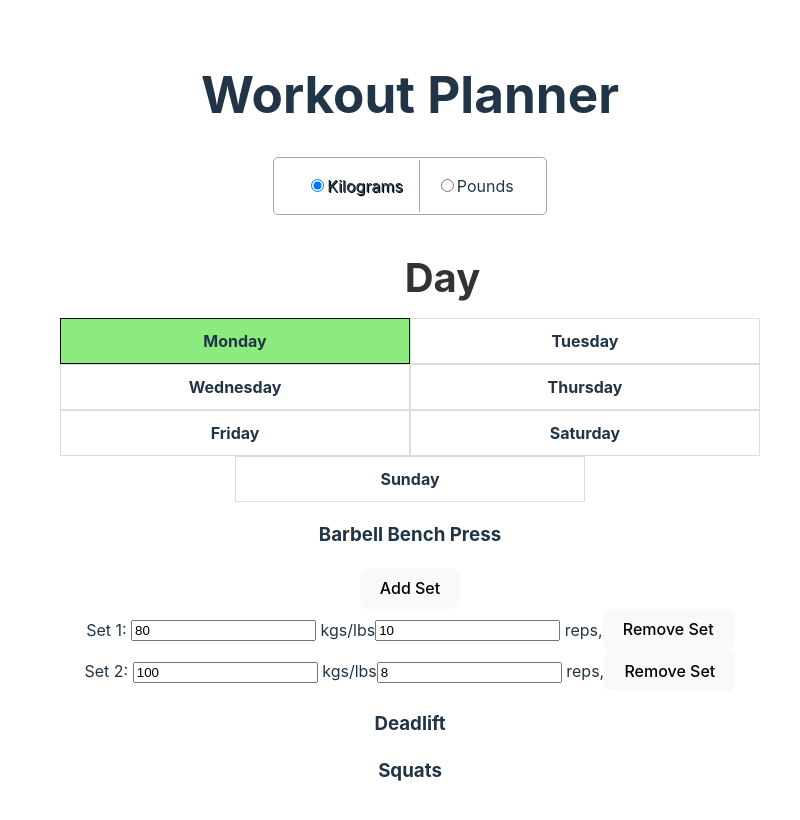
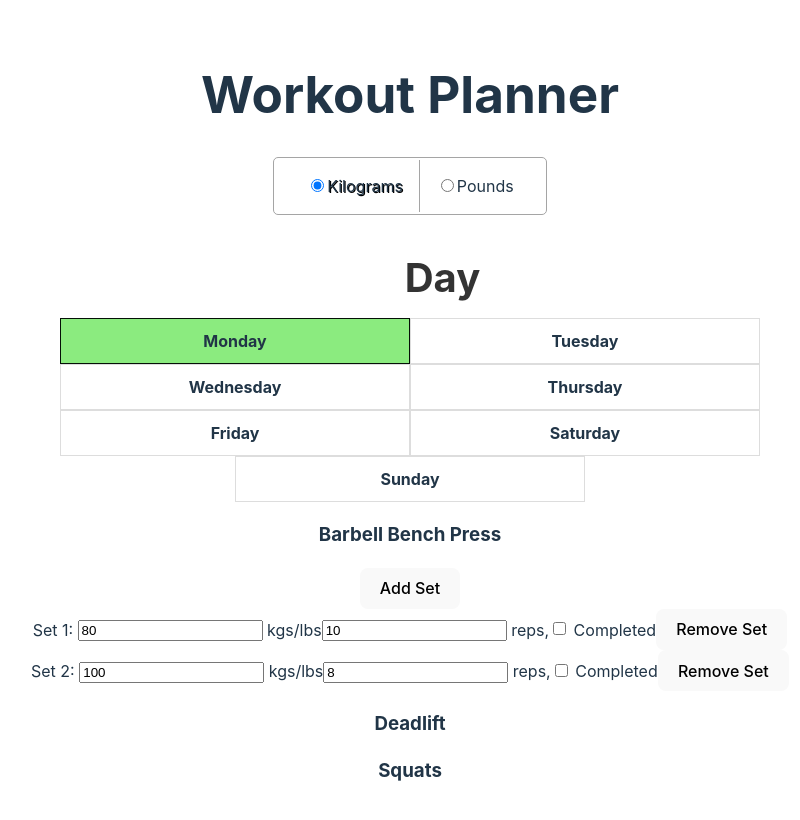
Before and after one commit to simon-s-99/workout-planner, a React (Vite) app: page / in a window 1280 px wide. Both pictures are taken after a click on the element "Barbell Bench Press". Shown: the top 820 px of the page, without its empty margins (230-1030 px from the left). Built offline with nearby package versions, Linux system fonts and the light colour scheme.

Commit message:
Added checkbox for set completed

```diff
--- a/src/components/SetRepsWeight.tsx
+++ b/src/components/SetRepsWeight.tsx
@@ -1,44 +1,45 @@
 import React, { useState } from "react";
 import initialExerciseData from "../components/exerciseData.json";
 
-// add checkbox if set is done.
-// add checkbox if exercise is done.
+// add checkbox if exercise is completed in a new component
+// add toggle all sets as completed
 
 interface ExerciseSet {
-  id: string; // Unique identifier for each set
-  setNumber: number; // The order number of the set
+  id: string;
+  setNumber: number;
   reps: number;
   weight: number;
-  // completed: boolean; // Bool to check if a set is completed
+  completed: boolean;
 }
 
 interface Exercise {
-  name: string; // Name of the exercise
+  name: string;
   sets: ExerciseSet[];
 }
 
-// Props for the ExerciseDetail component
+// Props expected by the ExerciseDetail component, including functions for modifying exercise data.
 interface ExerciseDetailProps {
-  exercise: Exercise; // The current exercise being displayed
-  onAddSet: (exerciseName: string) => void; // Function to add a set to an exercise
-  onRemoveSet: (exerciseName: string, setId: string) => void; // Function to remove a set from an exercise
+  exercise: Exercise;
+  onAddSet: (exerciseName: string) => void;
+  onRemoveSet: (exerciseName: string, setId: string) => void;
   onUpdateSet: (
-    // Function to update the details of a set
     exerciseName: string,
     setId: string,
     reps: number,
     weight: number
   ) => void;
+  toggleSetCompleted: (exerciseName: string, setId: string) => void; // Function to toggle completion status of a set.
 }
 
-// Component for displaying and editing details of an exercise
+// Component for displaying and editing details of an exercise.
 const ExerciseDetail: React.FC<ExerciseDetailProps> = ({
   exercise,
   onAddSet,
   onRemoveSet,
   onUpdateSet,
+  toggleSetCompleted,
 }) => {
-  // Renders input fields for editing reps or weight of a set
+  // Renders input fields for editing reps or weight of a set.
   const renderEditableField = (set: ExerciseSet, field: "reps" | "weight") => {
     return (
       <input
@@ -64,6 +65,12 @@ const ExerciseDetail: React.FC<ExerciseDetailProps> = ({
           <span>Set {set.setNumber}: </span>
           {renderEditableField(set, "weight")} kgs/lbs
           {renderEditableField(set, "reps")} reps,
+          <input
+            type="checkbox"
+            checked={set.completed}
+            onChange={() => toggleSetCompleted(exercise.name, set.id)}
+          />{" "}
+          Completed
           <button onClick={() => onRemoveSet(exercise.name, set.id)}>
             Remove Set
           </button>
@@ -73,9 +80,9 @@ const ExerciseDetail: React.FC<ExerciseDetailProps> = ({
   );
 };
 
-// Main component to manage and display the list of exercises
+// Main component to manage and display the list of exercises.
 const SetRepsWeight: React.FC = () => {
-  // State to hold the list of exercises, dynamically initialized with IDs for each set
+  // Initializes state with exercise data, adding unique IDs and a completed flag for each set.
   const [exercises, setExercises] = useState<Exercise[]>(() =>
     initialExerciseData.map((exercise) => ({
       ...exercise,
@@ -84,11 +91,12 @@ const SetRepsWeight: React.FC = () => {
         id: `${exercise.name.replace(/\s+/g, "")}-set-${set.setNumber}-${
           Date.now() + index
         }`,
+        completed: false,
       })),
     }))
   );
 
-  // Function to add a new set to an exercise
+  // Function to add a new set to an exercise.
   const addSet = (exerciseName: string) => {
     setExercises((currentExercises) =>
       currentExercises.map((exercise) => {
@@ -100,6 +108,7 @@ const SetRepsWeight: React.FC = () => {
             setNumber: exercise.sets.length + 1,
             reps: 0,
             weight: 0,
+            completed: false,
           };
           return { ...exercise, sets: [...exercise.sets, newSet] };
         }
@@ -108,7 +117,7 @@ const SetRepsWeight: React.FC = () => {
     );
   };
 
-  // Function to remove a set from an exercise
+  // Function to remove a set from an exercise.
   const removeSet = (exerciseName: string, setId: string) => {
     setExercises((currentExercises) =>
       currentExercises.map((exercise) => {
@@ -123,7 +132,7 @@ const SetRepsWeight: React.FC = () => {
     );
   };
 
-  // Function to update the details of a specific set within an exercise
+  // Function to update the details of a specific set within an exercise.
   const onUpdateSet = (
     exerciseName: string,
     setId: string,
@@ -143,16 +152,34 @@ const SetRepsWeight: React.FC = () => {
     );
   };
 
-  // State to track which exercise's details are being displayed
+  // Function to toggle the completion status of a set.
+  const toggleSetCompleted = (exerciseName: string, setId: string) => {
+    setExercises((currentExercises) =>
+      currentExercises.map((exercise) => {
+        if (exercise.name === exerciseName) {
+          return {
+            ...exercise,
+            sets: exercise.sets.map((set) =>
+              set.id === setId ? { ...set, completed: !set.completed } : set
+            ),
+          };
+        }
+        return exercise;
+      })
+    );
+  };
+
+  // State to track which exercise's details are being displayed.
   const [selectedExercise, setSelectedExercise] = useState<string | null>(null);
 
-  // Function to toggle the display of an exercise's detail view
+  // Function to toggle the display of an exercise's detail view.
   const toggleExerciseDetail = (exerciseName: string) => {
     setSelectedExercise((prevName) =>
       prevName === exerciseName ? null : exerciseName
     );
   };
 
+  // The component renders a list of exercises, each with a detail view that can be toggled.
   return (
     <div>
       {exercises.map((exercise) => (
@@ -169,6 +196,7 @@ const SetRepsWeight: React.FC = () => {
               onAddSet={addSet}
               onRemoveSet={removeSet}
               onUpdateSet={onUpdateSet}
+              toggleSetCompleted={toggleSetCompleted} // Pass the toggle function to ExerciseDetail.
             />
           )}
         </div>
```
